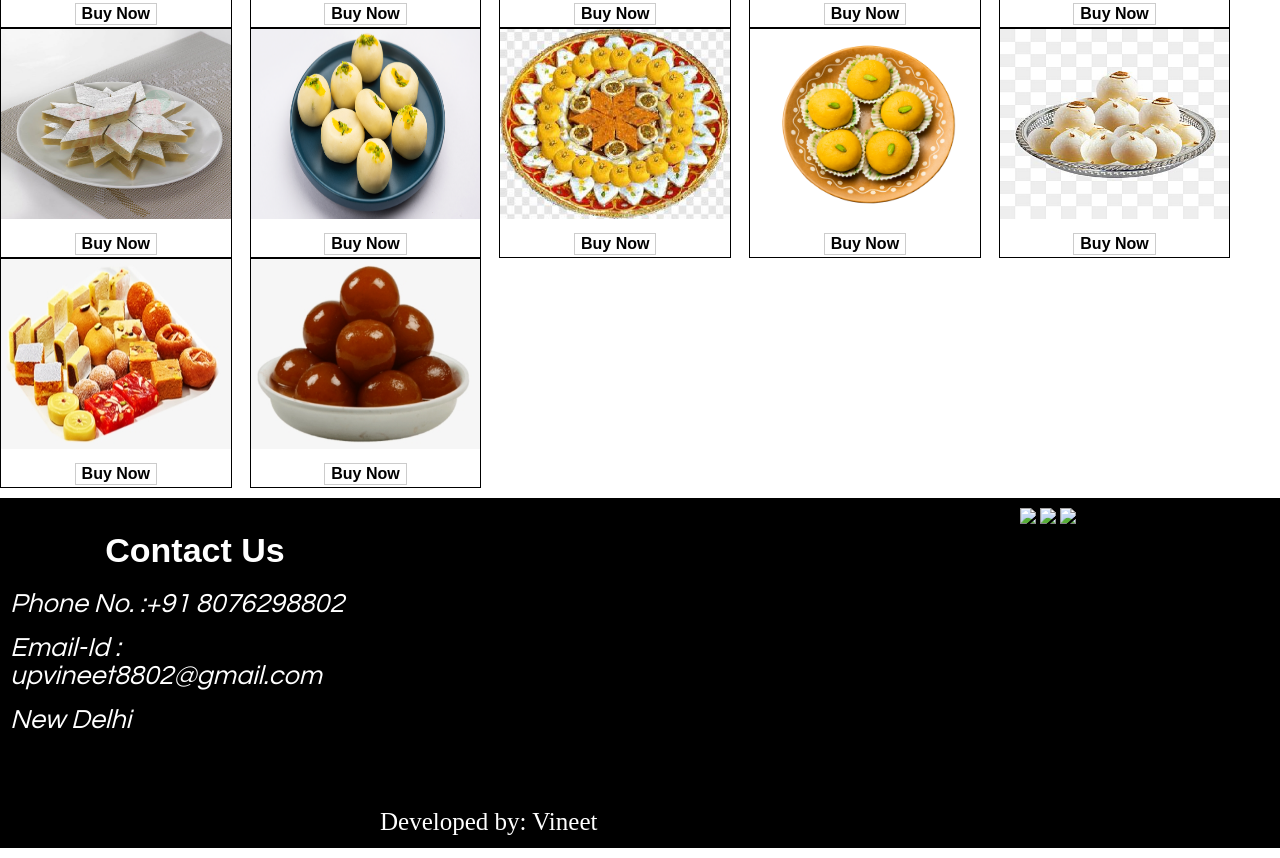
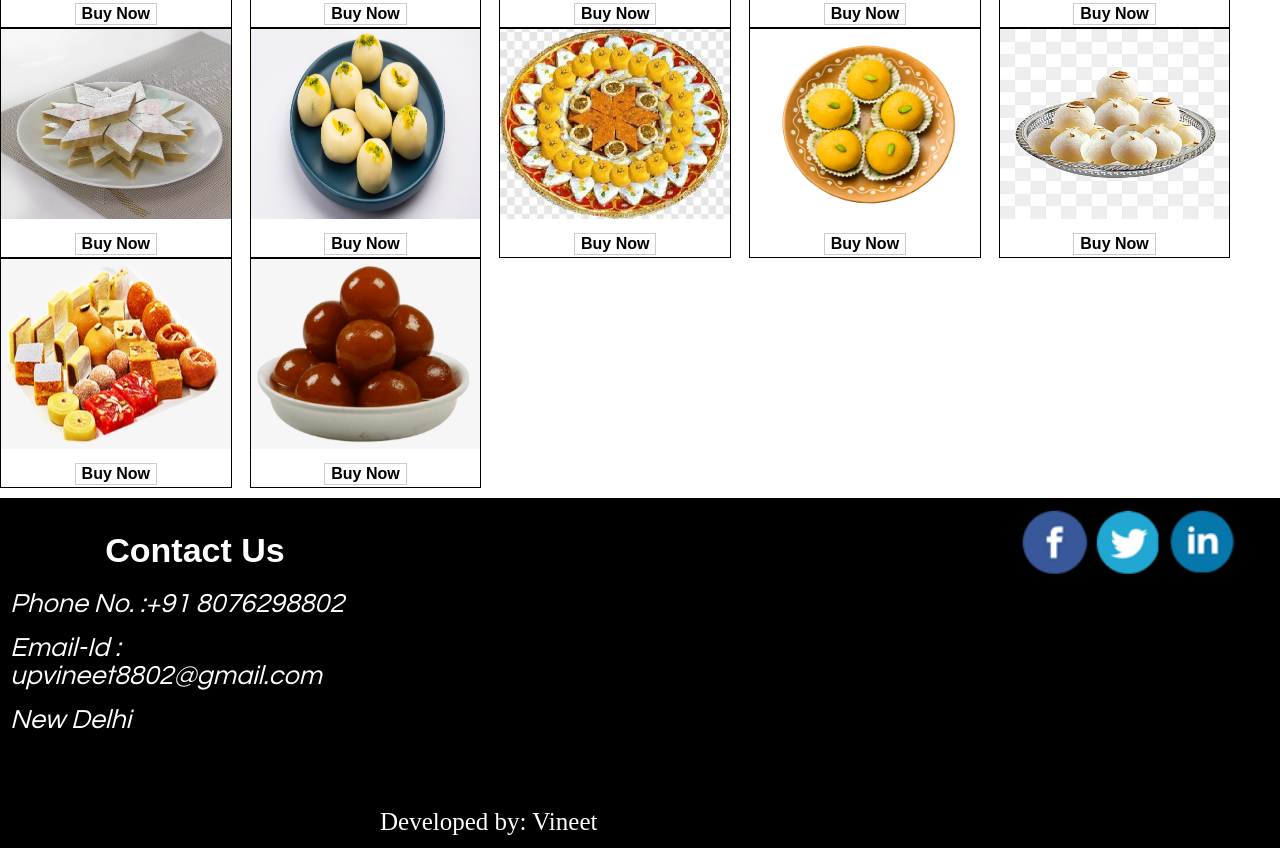
Before and after one commit to Golu807629/sweetshop.com, a plain HTML site: page sweets.html in a window 1280 px wide. Shown: the part 3132-3990 px from the top of the page. Drawn offline with Linux system fonts and the light colour scheme.

Commit message:
Update sweets.html

```diff
--- a/sweets.html
+++ b/sweets.html
@@ -403,9 +403,9 @@
       </p>
     </div>
     <div id="social-link">
-      <a href="https://www.facebook.com/golupandit4768/" /><img class="socil-a" src="facebook.png" /></a>
-      <a href="https://www.twitter.com/golupandit4768/" /><img class="socil-a" src="twitter.png" /></a>
-      <a href="https://www.linkden.com/golupandit4768/" /><img class="socil-a" src="linkden.png" /></a>
+      <a href="https://www.facebook.com/golupandit4768/" /><img class="socil-a" src="./images/facebook.png" /></a>
+      <a href="https://www.twitter.com/golupandit4768/" /><img class="socil-a" src="./images/twitter.png" /></a>
+      <a href="https://www.linkden.com/golupandit4768/" /><img class="socil-a" src="./images/linkden.png" /></a>
     </div>
   </footer>
 
```
